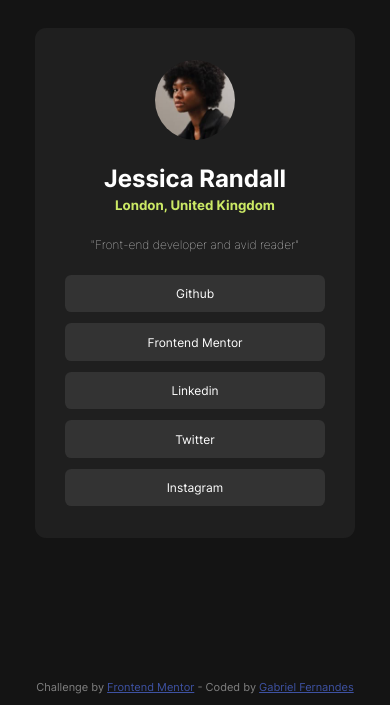
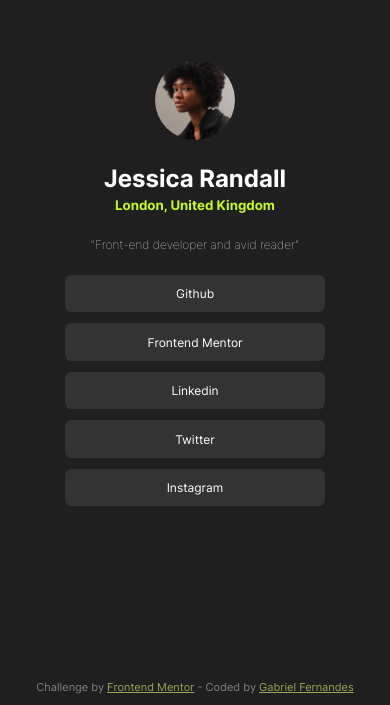
Before and after one commit to Gabe-Chilldude/fe-mentor-social-links-profile, a plain HTML site: page index.html in a window 390 px wide. Shown: the part 139-844 px from the top of the page. Drawn offline with Linux system fonts and the light colour scheme.

Commit message:
first commit

```diff
--- a/index.html
+++ b/index.html
@@ -39,8 +39,8 @@
     </section>
 
   <div class="text attribution" style="position: absolute;bottom: 0;margin-bottom: .7rem;color: grey;">
-    Challenge by <a href="https://www.frontendmentor.io?ref=challenge" target="_blank">Frontend Mentor</a> -
-    Coded by <a href="#">Gabriel Fernandes</a>
+    Challenge by <a style="color: #94a858;" href="https://www.frontendmentor.io?ref=challenge" target="_blank">Frontend Mentor</a> -
+    Coded by <a style="color:#94a858" href="#">Gabriel Fernandes</a>
   </div>
 </body>
 </html>
--- a/style.css
+++ b/style.css
@@ -49,7 +49,7 @@ div#profile-area  {
         height: 80px;
     }
     .sub-title {
-        color: #cbe965;
+        color: #c4f82a;
         margin-top:.3rem;
     }
 }
@@ -93,9 +93,15 @@ div#links-area  {
     }
 }
 div.link-button:hover  {
-    background-color: #cbe965 !important;
+    background-color: #c4f82a !important;
     .link-text  {
         color: #333333;
         font-weight: 600 !important;
     }
 }
+
+@media(max-width: 426px) {
+    body  {
+        background-color: #1f1f1f;
+    }
+}
```
